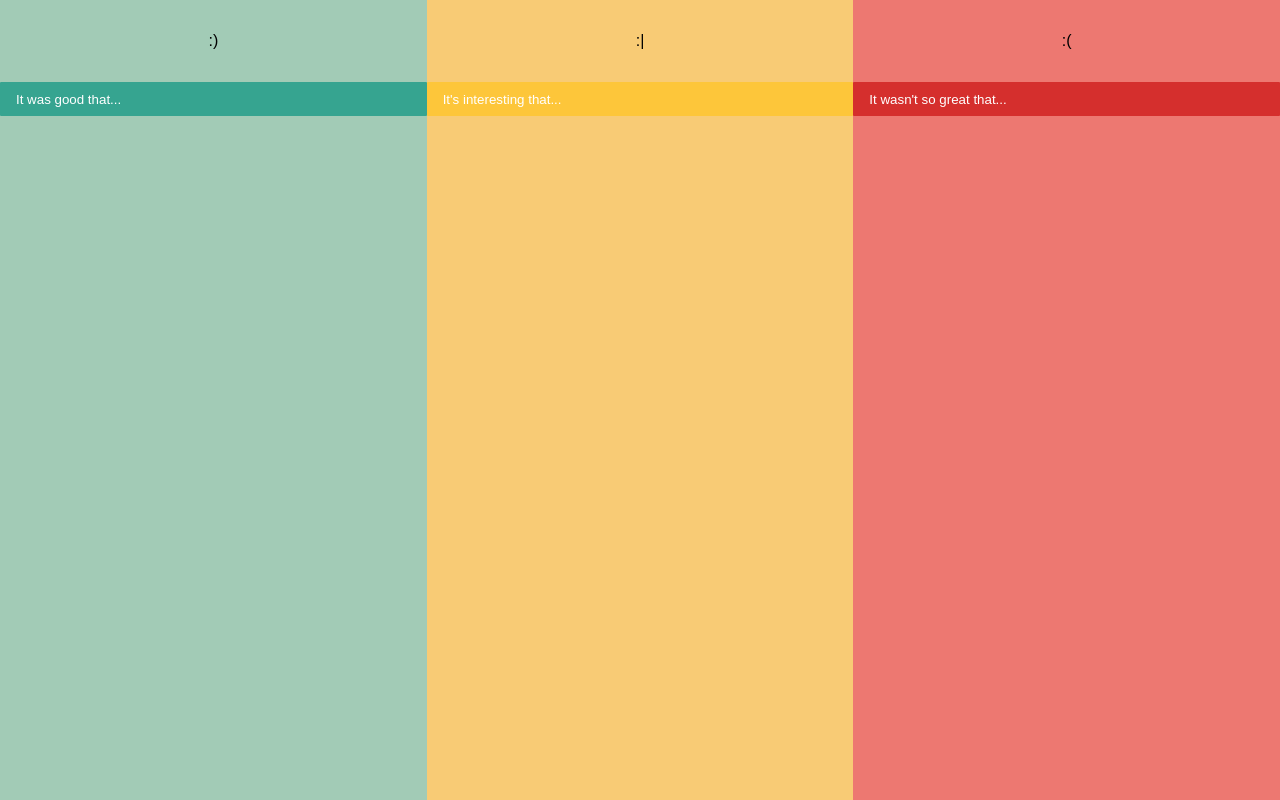
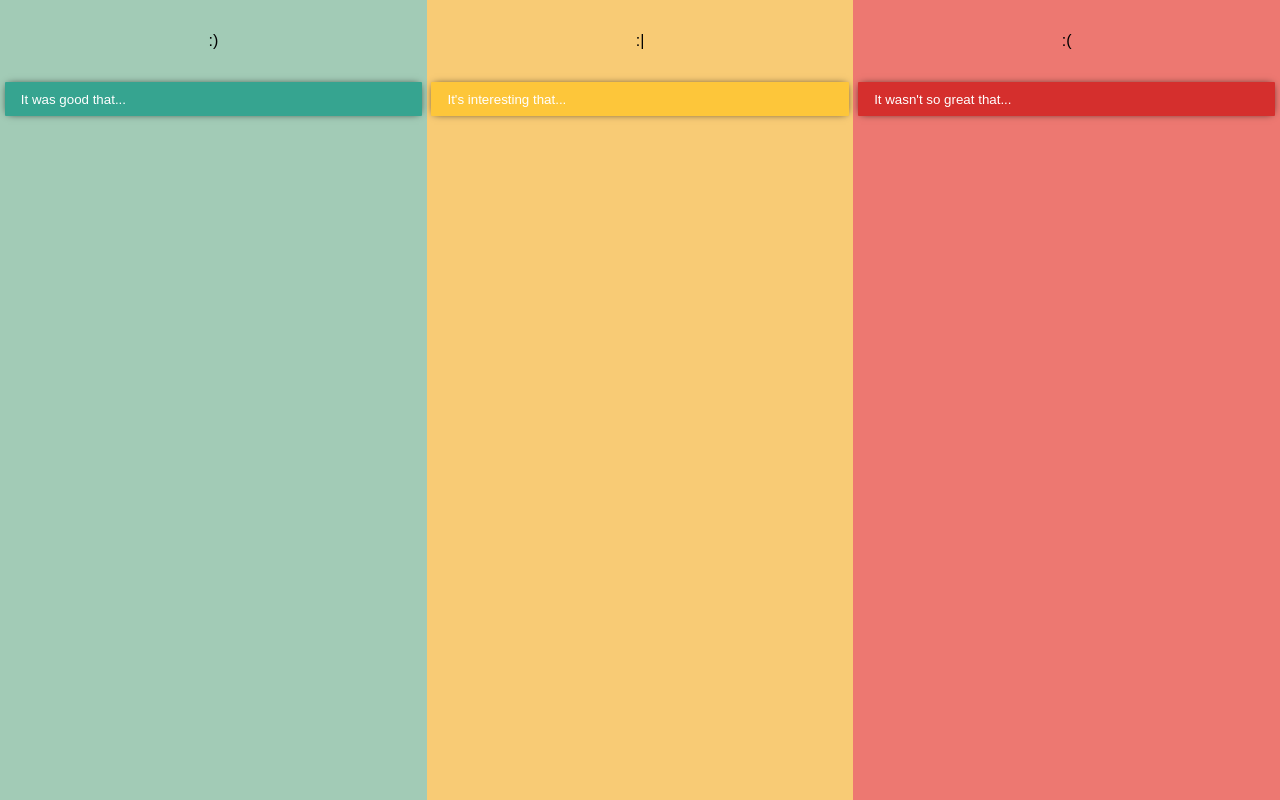
Before and after one commit to GKhalsa/retro-af, a React (Create React App) app: page / in a window 1280 px wide. Built offline with nearby package versions, Linux system fonts and the light colour scheme.

Commit message:
add input and card styling

```diff
--- a/src/components/layout/Card.css
+++ b/src/components/layout/Card.css
@@ -2,11 +2,15 @@
     background-color: white;
     margin-top: 1rem;
     height: 4rem;
-    justify-content: center;
+    /*justify-content: center;*/
     display: flex;
-    flex-direction: column;
-    align-items: center;
+    /*flex-direction: column;*/
+    /*align-items: center;*/
     margin-left: 1rem;
     margin-right: 1rem;
     box-shadow: 0px 0px 8px -3px #000000;
 }
+
+img {
+    width: 1rem;
+}
--- a/src/components/layout/Card.js
+++ b/src/components/layout/Card.js
@@ -1,12 +1,19 @@
 import React, { Component } from 'react';
 import './Card.css';
+import heart from '../../assets/hearts.png'
 
 class Card extends Component {
 
     render() {
         return (
             <div className="card">
-                {this.props.value}
+                {/*<div>*/}
+                    {/*<img src={heart} alt=""/>*/}
+                {/*</div>*/}
+
+                <div>
+                    {this.props.value}
+                </div>
             </div>
         )
     }
--- a/src/components/layout/Panel.css
+++ b/src/components/layout/Panel.css
@@ -16,6 +16,10 @@ input {
     flex: 1;
     height: 2rem;
     padding-left: 1rem;
+    margin-left: 0.3rem;
+    margin-right: 0.3rem;
+    border-radius: 1px;
+    box-shadow: 0px 0px 8px -3px #000000;
 }
 
 input::placeholder {
```
Also changed, not shown: src/assets/hearts.png (added).
